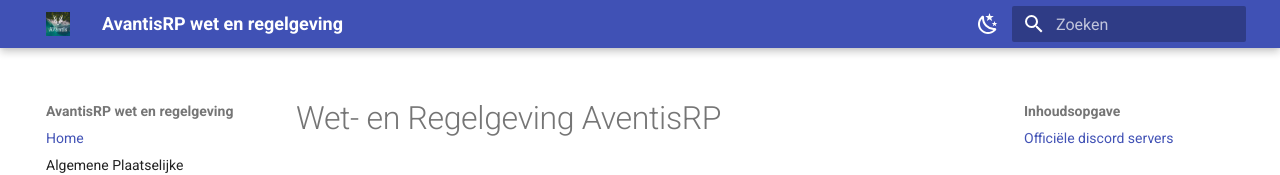
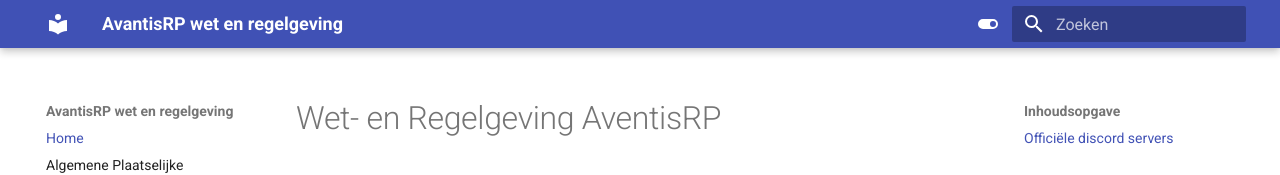
Before and after one commit to soireemb/wetboek, an MkDocs documentation site: the page built from docs/index.md, in a window 1280 px wide. Shown: the top 175 px of the page. Built offline with MkDocs 1.6.1 and Material for MkDocs 9.7.7, drawn with Linux system fonts in a browser that asks for light colours.

Commit message:
Update mkdocs.yml

```diff
--- a/mkdocs.yml
+++ b/mkdocs.yml
@@ -12,14 +12,12 @@ theme:
   palette:
     - scheme: default
       toggle:
-        icon: material/weather-night
+        icon: material/toggle-switch
         name: Switch to dark mode
     - scheme: slate
       toggle:
-        icon: material/weather-sunny
+        icon: material/toggle-switch-off-outline
         name: Switch to light mode
-  favicon: img/logoAvantis.png
-  logo: img/logoAvantis.png
   custom_dir: docs/overrides
   language: nl
   extra_javascript:
```
